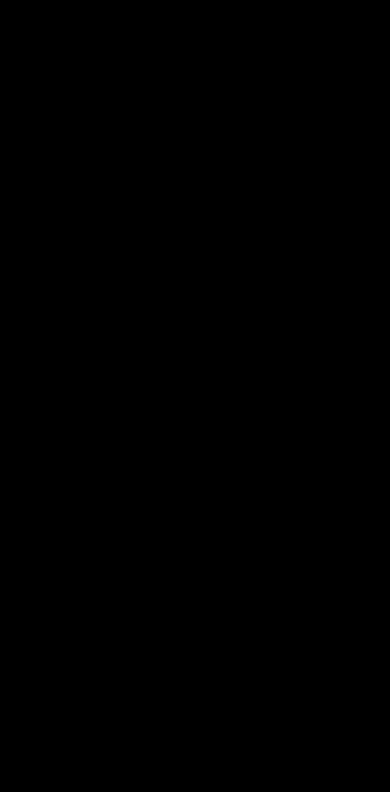
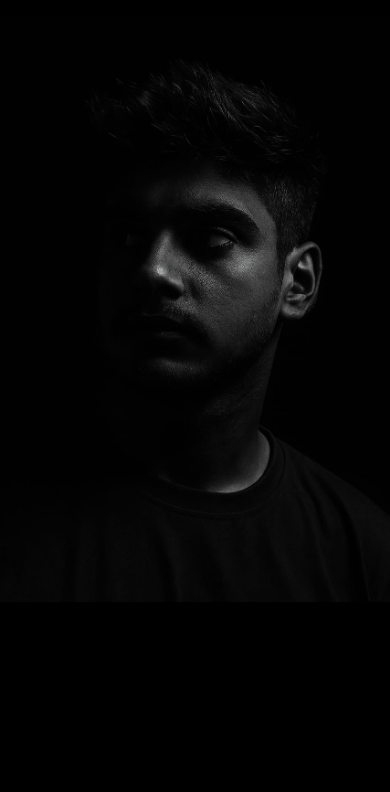
Before and after one commit to DasratTheCoder/portfolio, a React (Vite) app: page / in a window 390 px wide. Shown: the part 1202-1994 px from the top of the page. Before the commit the page ends 844 px from the top, so only its background shows below. Built offline with nearby package versions, Linux system fonts and the light colour scheme.

Commit message:
Updated projects section

```diff
--- a/src/App.jsx
+++ b/src/App.jsx
@@ -4,19 +4,15 @@ import Hero from './components/Hero';
 import Skills from './components/Skills';
 import Projects from './components/Projects';
 import Contact from './components/Contact';
-import { Routes, Route } from 'react-router-dom';
 
 function App() {
   return (
     <div>
       <Navbar />
-
-      <Routes>
-        <Route path="/" element={<Hero />} />
-        <Route path="/skills" element={<Skills />} />
-        <Route path="/projects" element={<Projects />} />
-        <Route path="/contact" element={<Contact />} />
-      </Routes>
+      <Hero />
+      <Skills />
+      <Projects />
+      <Contact />
     </div>
   );
 }
--- a/src/components/Navbar.jsx
+++ b/src/components/Navbar.jsx
@@ -1,28 +1,35 @@
 import React, { useState } from 'react';
 import { HiMenu, HiX } from 'react-icons/hi';
-import { Link } from 'react-router-dom';
 
 const Navbar = () => {
-  const [isOpen, setIsOpen] = React.useState(false);
+  const [isOpen, setIsOpen] = useState(false);
+
+  const scrollToSection = (id) => {
+    const section = document.getElementById(id);
+    if (section) {
+      section.scrollIntoView({ behavior: 'smooth' });
+      setIsOpen(false);
+    }
+  };
+
+  const sections = ['home', 'skills', 'projects', 'contact'];
 
   return (
-    <nav className="bg-black text-white border-b border-gray-800 relative z-50">
+    <nav className="bg-black text-white border-b border-gray-800 fixed top-0 w-full z-50">
       <div className="max-w-7xl mx-auto px-6 flex items-center justify-between h-20">
         <div className="text-green-500 font-bold text-3xl cursor-pointer">Dasrat Dev</div>
 
         <ul className="hidden md:flex space-x-8 text-lg font-semibold">
-          <li>
-            <Link to="/" className="hover:text-green-500 transition">Home</Link>
-          </li>
-          <li>
-            <Link to="/skills" className="hover:text-green-500 transition">Skills</Link>
-          </li>
-          <li>
-            <Link to="/projects" className="hover:text-green-500 transition">Projects</Link>
-          </li>
-          <li>
-            <Link to="/contact" className="hover:text-green-500 transition">Contact</Link>
-          </li>
+          {sections.map((section) => (
+            <li key={section}>
+              <button
+                onClick={() => scrollToSection(section)}
+                className="hover:text-green-500 transition"
+              >
+                {section.charAt(0).toUpperCase() + section.slice(1)}
+              </button>
+            </li>
+          ))}
         </ul>
 
         <button
@@ -35,22 +42,17 @@ const Navbar = () => {
       </div>
 
       {isOpen && (
-        <ul
-          className="absolute top-20 left-0 right-0 w-full bg-black flex flex-col items-center space-y-6 py-6 md:hidden border-t border-gray-800"
-          onClick={() => setIsOpen(false)}
-        >
-          <li>
-            <Link to="/" className="text-lg font-semibold hover:text-green-500 transition">Home</Link>
-          </li>
-          <li>
-            <Link to="/skills" className="text-lg font-semibold hover:text-green-500 transition">Skills</Link>
-          </li>
-          <li>
-            <Link to="/projects" className="text-lg font-semibold hover:text-green-500 transition">Projects</Link>
-          </li>
-          <li>
-            <Link to="/contact" className="text-lg font-semibold hover:text-green-500 transition">Contact</Link>
-          </li>
+        <ul className="absolute top-20 left-0 right-0 w-full bg-black flex flex-col items-center space-y-6 py-6 md:hidden border-t border-gray-800">
+          {sections.map((section) => (
+            <li key={section}>
+              <button
+                onClick={() => scrollToSection(section)}
+                className="text-lg font-semibold hover:text-green-500 transition"
+              >
+                {section.charAt(0).toUpperCase() + section.slice(1)}
+              </button>
+            </li>
+          ))}
         </ul>
       )}
     </nav>
--- a/src/components/Projects.jsx
+++ b/src/components/Projects.jsx
@@ -1,42 +1,79 @@
-import React from "react";
+import React, { useEffect } from 'react';
+import AOS from 'aos';
+import 'aos/dist/aos.css';
+import imageme from '../assets/images/personal.jpg'
 
-const ProjectCard = () => {
+const Projects = () => {
+  useEffect(() => {
+    AOS.init({ duration: 1000 });
+  }, []);
+
   return (
-    <div className="relative bg-gradient-to-br from-white/5 to-white/10 backdrop-blur-md border border-green-500 rounded-3xl p-6 max-w-md w-full shadow-[0_0_30px_-5px_#22c55e50] hover:shadow-[0_0_40px_0px_#22c55eaa] transition duration-300 group">
-      <div className="absolute top-0 left-0 w-full h-full bg-green-500 opacity-10 rounded-3xl z-0"></div>
+    <section id="projects" className="bg-black text-white py-20">
+      <div className="max-w-6xl mx-auto px-6">
+        <h2
+          className="text-5xl font-extrabold text-green-500 text-center mb-16"
+          data-aos="fade-down"
+        >
+          Project
+        </h2>
 
-      <div className="relative z-10">
-        <h3 className="text-2xl sm:text-3xl font-bold text-white mb-2 group-hover:scale-105 transition-transform duration-300">
-          🎮 Tic Tac Toe
-        </h3>
-        <p className="text-gray-300 mb-4 text-sm sm:text-base leading-relaxed">
-          A classic, minimal Tic Tac Toe game built with HTML, CSS, and JS.
-          Responsive, clean, and fun to play!
+        <div
+          className="flex flex-col md:flex-row gap-10 items-center bg-white/5 p-6 rounded-xl border border-gray-700 shadow-lg hover:shadow-green-500/40 transition duration-300"
+          data-aos="fade-up"
+        >
+          {/* Project Image */}
+          <div className="w-full md:w-1/2">
+            <img
+              src={imageme}
+              alt="Portfolio Project"
+              className="rounded-xl border border-gray-800 hover:scale-105 transition duration-300"
+            />
+          </div>
+
+          {/* Project Content */}
+          <div className="w-full md:w-1/2 flex flex-col gap-5">
+            <h3 className="text-3xl font-bold text-white">My Portfolio Website</h3>
+            <p className="text-gray-300 leading-relaxed">
+              A sleek and responsive portfolio website built with React, Tailwind CSS, and animations using AOS & Framer Motion. It showcases my skills, projects, and includes smooth scroll navigation.
             </p>
+
+            {/* Tech Stack Tags */}
+            <div className="flex flex-wrap gap-3 text-sm">
+              {['React', 'Tailwind CSS', 'Framer Motion', 'AOS'].map((tech, i) => (
+                <span
+                  key={i}
+                  className="bg-green-500 text-black font-semibold px-3 py-1 rounded-full"
+                >
+                  {tech}
+                </span>
+              ))}
+            </div>
+
+            {/* Action Buttons */}
+            <div className="flex gap-4 mt-4">
               <a
-          href="https://tic-tac-toe-game.vercel.app"
+                href="https://portfolio-five-red-96.vercel.app/"
                 target="_blank"
                 rel="noopener noreferrer"
-          className="inline-block bg-green-600 hover:bg-green-500 text-white px-6 py-2 rounded-full font-semibold transition duration-300"
+                className="bg-green-500 text-black font-bold px-5 py-2 rounded hover:bg-green-400 transition"
               >
-          🔗 View Live
+                Live Demo
+              </a>
+              <a
+                href="https://github.com/your-username/your-portfolio-repo"
+                target="_blank"
+                rel="noopener noreferrer"
+                className="border border-green-500 text-green-500 font-bold px-5 py-2 rounded hover:bg-green-500 hover:text-black transition"
+              >
+                GitHub
               </a>
             </div>
           </div>
+        </div>
+      </div>
+    </section>
   );
 };
 
-const ProjectsSection = () => {
-  return (
-    <div className="min-h-screen bg-black flex items-center justify-center p-6">
-      <div className="grid grid-cols-1 sm:grid-cols-2 lg:grid-cols-3 gap-6 max-w-7xl w-full">
-        <ProjectCard />
-        <ProjectCard />
-        <ProjectCard />
-        {/* Add more <ProjectCard /> components as needed */}
-      </div>
-    </div>
-  );
-};
-
-export default ProjectsSection;
+export default Projects;
--- a/src/components/Skills.jsx
+++ b/src/components/Skills.jsx
@@ -1,26 +1,20 @@
 import React, { useEffect } from 'react';
 import AOS from 'aos';
 import 'aos/dist/aos.css';
-import {
-  FaHtml5,
-  FaCss3Alt,
-  FaJs,
-  FaReact,
-  FaNode,
-  FaGitAlt,
-} from 'react-icons/fa';
-import { SiTailwindcss, SiMongodb, SiFigma } from 'react-icons/si';
+
+import { FaHtml5, FaCss3Alt, FaJs, FaReact, FaNodeJs } from 'react-icons/fa';
+import { SiNextdotjs, SiExpress, SiMongodb, SiRedux } from 'react-icons/si';
 
 const skills = [
-  { name: 'HTML', icon: <FaHtml5 className="text-orange-500 text-4xl" />, level: 5 },
-  { name: 'CSS', icon: <FaCss3Alt className="text-blue-500 text-4xl" />, level: 4 },
-  { name: 'JavaScript', icon: <FaJs className="text-yellow-400 text-4xl" />, level: 4 },
-  { name: 'React', icon: <FaReact className="text-cyan-400 text-4xl" />, level: 4 },
-  { name: 'Tailwind', icon: <SiTailwindcss className="text-teal-400 text-4xl" />, level: 4 },
-  { name: 'Node.js', icon: <FaNode className="text-green-600 text-4xl" />, level: 3 },
-  { name: 'MongoDB', icon: <SiMongodb className="text-green-500 text-4xl" />, level: 3 },
-  { name: 'Git', icon: <FaGitAlt className="text-red-500 text-4xl" />, level: 4 },
-  { name: 'Figma', icon: <SiFigma className="text-pink-500 text-4xl" />, level: 3 },
+  { name: 'HTML', icon: <FaHtml5 className="text-orange-500" /> },
+  { name: 'CSS', icon: <FaCss3Alt className="text-blue-500" /> },
+  { name: 'JavaScript', icon: <FaJs className="text-yellow-400" /> },
+  { name: 'React', icon: <FaReact className="text-cyan-400" /> },
+  { name: 'Next.js', icon: <SiNextdotjs className="text-white" /> },
+  { name: 'Node.js', icon: <FaNodeJs className="text-green-500" /> },
+  { name: 'Express.js', icon: <SiExpress className="text-white" /> },
+  { name: 'MongoDB', icon: <SiMongodb className="text-green-600" /> },
+  { name: 'Redux', icon: <SiRedux className="text-purple-500" /> },
 ];
 
 const Skills = () => {
@@ -29,44 +23,34 @@ const Skills = () => {
   }, []);
 
   return (
-    <section className="bg-black py-16 px-6 text-white" id="skills">
-      <div className="max-w-6xl mx-auto text-center" data-aos="fade-up">
-        <h2 className="text-4xl font-bold text-green-500 mb-12">My Skills</h2>
-        <div className="grid grid-cols-2 sm:grid-cols-3 md:grid-cols-4 gap-8">
+    <section id="skills" className="bg-black text-white py-20">
+      <div className="max-w-6xl mx-auto px-6 text-center">
+        <h2
+          className="text-5xl font-extrabold text-green-500 mb-16"
+          data-aos="fade-down"
+        >
+          Skills
+        </h2>
+
+        <div
+          className="grid grid-cols-1 sm:grid-cols-2 md:grid-cols-3 gap-10"
+          data-aos="fade-up"
+        >
           {skills.map((skill, index) => (
             <div
               key={index}
-              className="bg-[#111] p-6 rounded-xl shadow-lg hover:shadow-green-500/30 transition duration-300 border border-gray-800 hover:border-green-500"
+              className="bg-white/10 backdrop-blur-md rounded-2xl p-8 border border-gray-700 shadow-lg hover:shadow-green-500/50 transition-all duration-300 transform hover:scale-105 group cursor-pointer"
               data-aos="zoom-in"
+              data-aos-delay={index * 100}
             >
-              <div className="flex justify-center mb-4">{skill.icon}</div>
-              <h3 className="text-xl font-semibold mb-2">{skill.name}</h3>
-              <div className="flex justify-center gap-1">
-                {Array.from({ length: 5 }).map((_, i) => (
-                  <span
-                    key={i}
-                    className={`text-xl ${
-                      i < skill.level ? 'text-yellow-400' : 'text-gray-600'
-                    }`}
-                  >
-                    ★
-                  </span>
-                ))}
+              <div className="text-5xl mb-4 group-hover:scale-110 transition-all duration-300">
+                {skill.icon}
               </div>
+              <h3 className="text-2xl font-bold text-white group-hover:text-green-400 transition">
+                {skill.name}
+              </h3>
             </div>
           ))}
-        </div>
-
-        {/* Resume Button */}
-        <div className="mt-12" data-aos="fade-up">
-          <a
-            href="/resume.pdf"
-            download
-            className="inline-block relative group overflow-hidden px-6 py-3 bg-green-600 text-white rounded-lg font-semibold hover:text-black transition-all duration-300"
-          >
-            <span className="absolute left-0 top-0 h-full w-full bg-white transform -translate-y-full group-hover:translate-y-0 transition-all duration-300 ease-in-out z-0"></span>
-            <span className="relative z-10">Download Resume</span>
-          </a>
         </div>
       </div>
     </section>
```
Also changed, not shown: src/components/Contact.jsx (+6 -18 lines), src/components/Hero.jsx (+3 -17 lines). Lines whose indentation alone changed are shown as unchanged.
